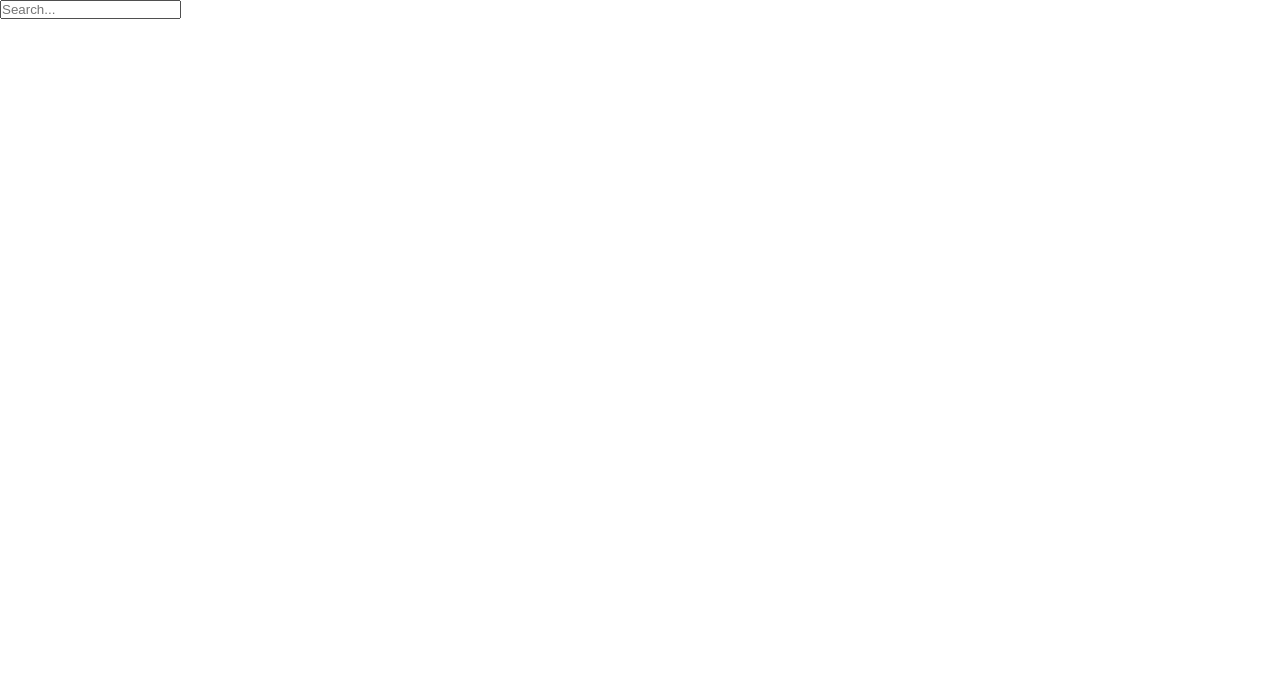
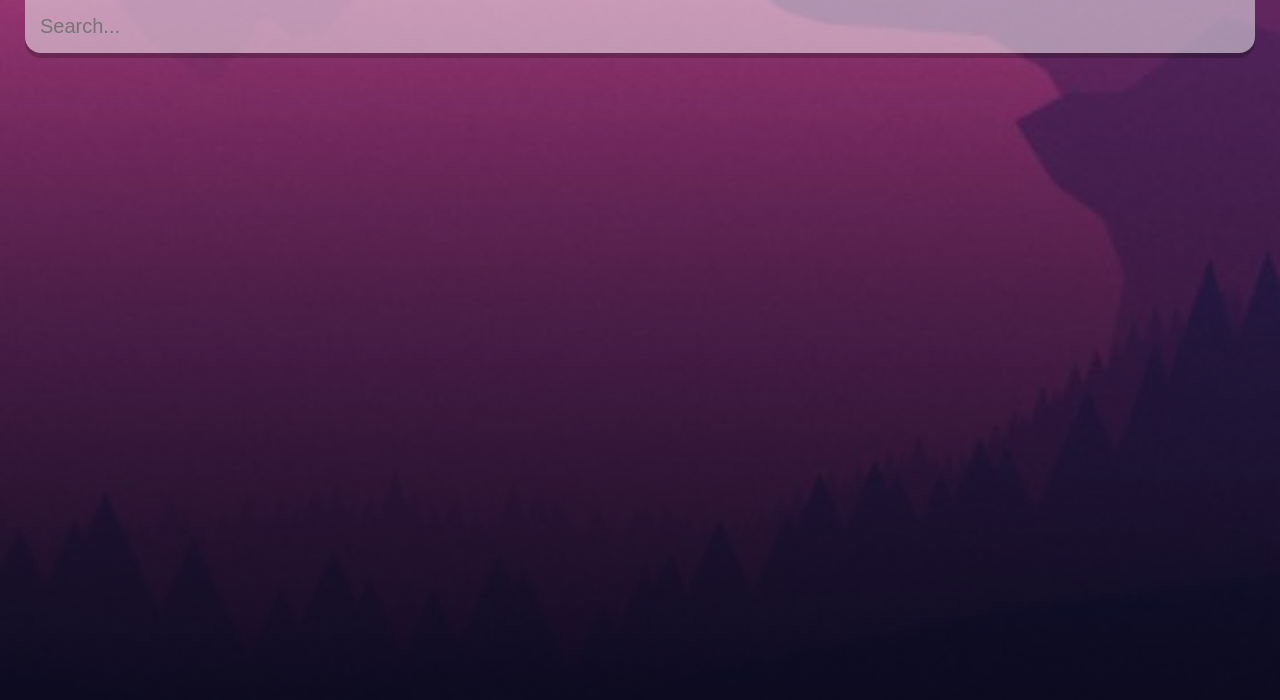
Before and after one commit to brianpompey/react-weather, a React (Create React App) app: page / in a window 1280 px wide. Shown: the top 700 px of the page. Built offline with nearby package versions, Linux system fonts and the light colour scheme.

Commit message:
search styling

```diff
--- a/src/App.js
+++ b/src/App.js
@@ -5,7 +5,7 @@ const api = {
 
 function App() {
   return (
-    <div className="app">
+    <div className="app warm">
       <main>
         <div className="search-box">
           <input
--- a/src/index.css
+++ b/src/index.css
@@ -3,3 +3,55 @@
   padding: 0;
   box-sizing: border-box;
 }
+
+body {
+  font-family: 'montseratt', sans-serif;
+}
+
+.app {
+  background-image: url('./assets/cold-bg.jpg');
+  background-size: cover;
+  background-position: bottom;
+  transition: 0.4 ease;
+}
+
+.app.warm {
+  background-image: url('./assets/warm-bg.jpg');
+}
+
+main {
+  min-height: 100vh;
+  background-image: linear-gradient(to bottom, rgba(0, 0, 0, 0.2), rgba(0, 0, 0, 0.75));
+  padding: 25px;
+}
+
+.search-box {
+  width: 100%;
+  margin: 0 0 75px;
+}
+
+.search-box .search-bar {
+  display: block;
+  width: 100%;
+  padding: 15px;
+
+  appearance: none;
+  background: none;
+  border: none;
+  outline: none;
+
+  background-color: rgba(255, 255, 255, 0.5);
+  border-radius: 0px 0px 16px 16px;
+  margin-top: -25px;
+
+  box-shadow: 0px 5px rgba(0, 0, 0, 0.2);
+
+  color: #313131;
+  font-size: 20px;
+
+  transition: 0.4s ease;
+}
+
+.search-box .search-bar:focus {
+  background-color: rgba(255, 255, 255, 0.75);
+}
```
